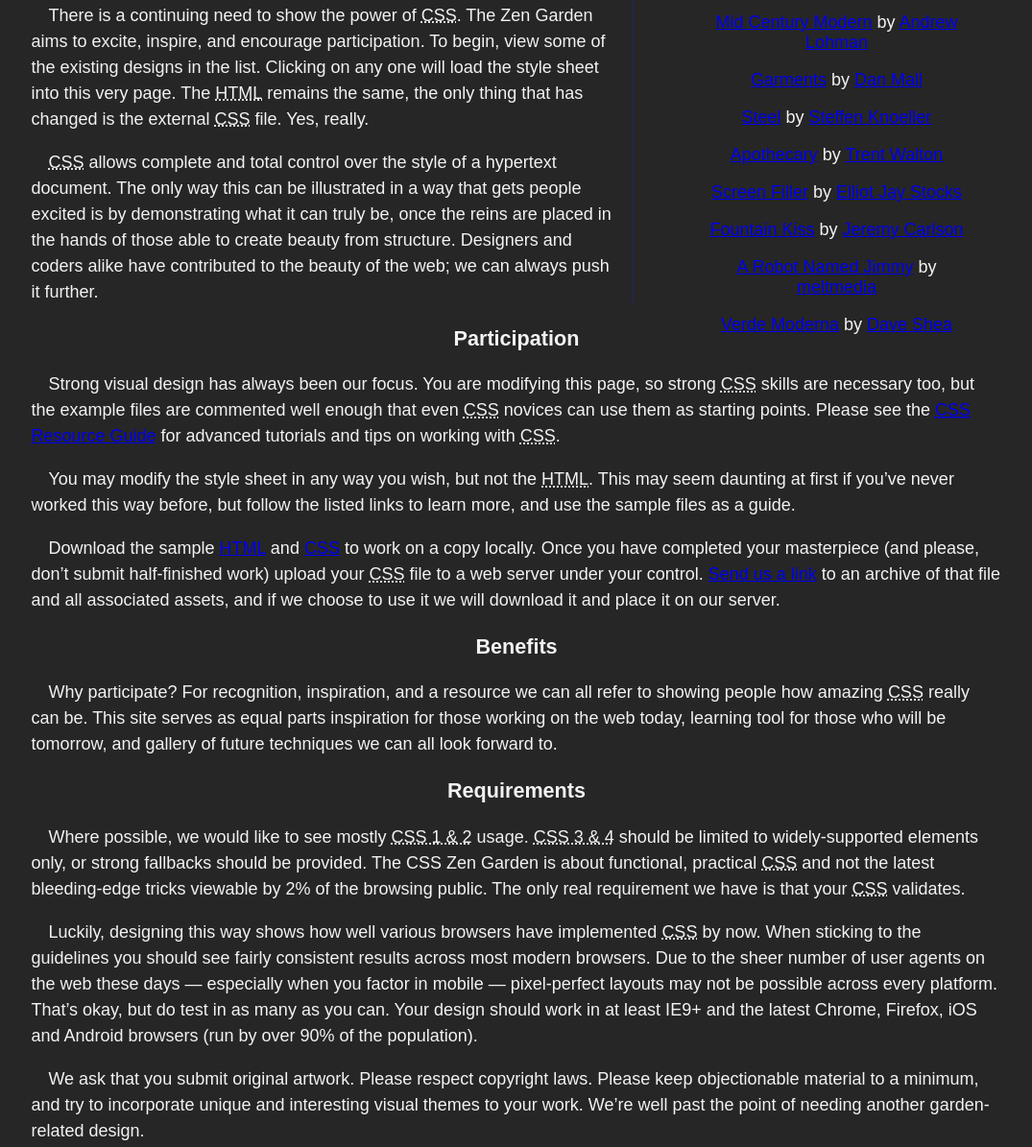
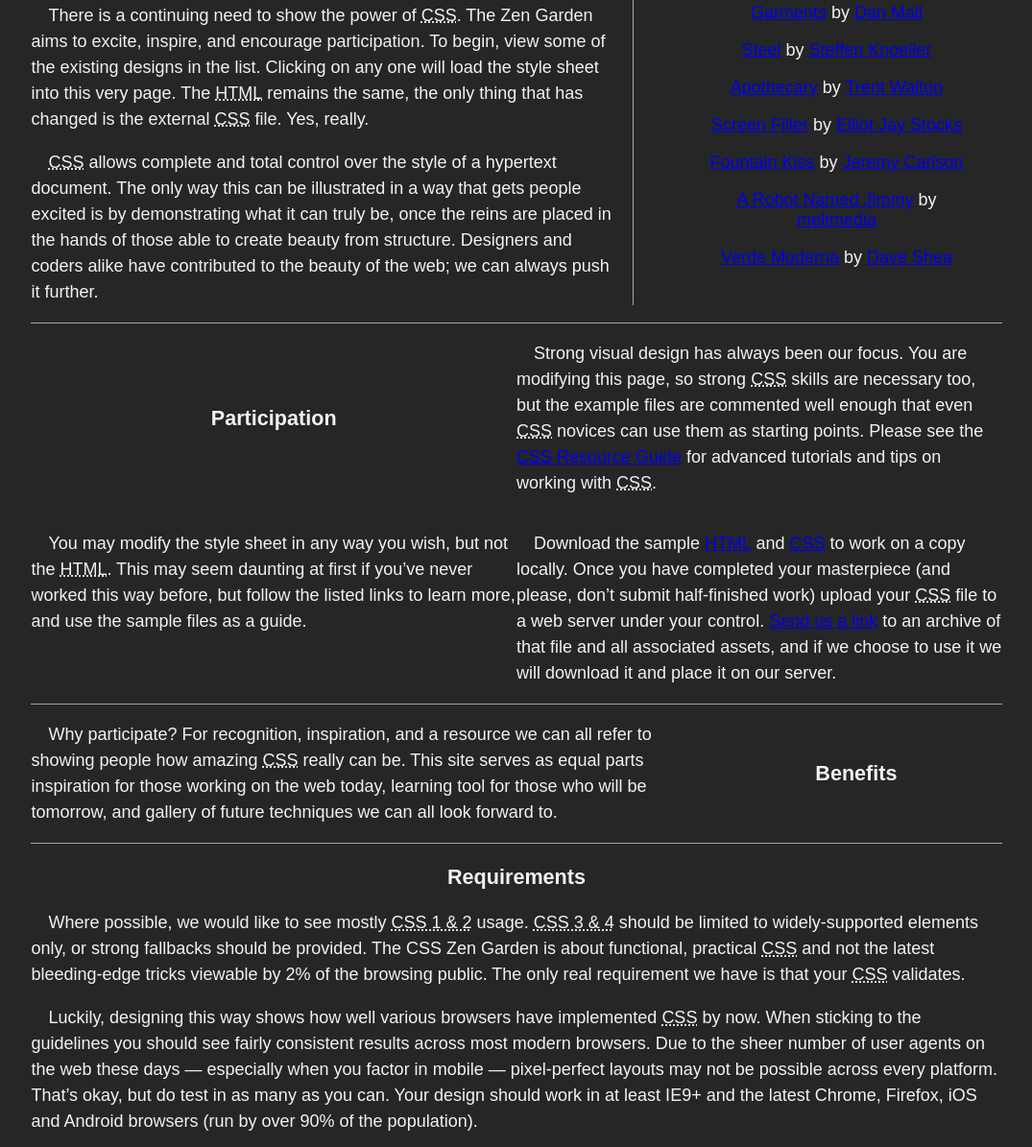
Before and after one commit to Pedro-Henrique-Fersilv/Exerc-cio, a plain HTML site: page zen garden/index.html in a window 1280 px wide. Shown: the part 643-1838 px from the top of the page at 96% size, without its empty margins (102-1177 px from the left). Drawn offline with Linux system fonts and the light colour scheme.

Commit message:
Add files via upload

```diff
--- a/zen garden/style.css
+++ b/zen garden/style.css
@@ -64,7 +64,7 @@ aside ul li {
 
 .main footer {margin: 4%;}
 .main footer a {
-    border: solid 2px #A6A6A6;;
+    border: solid 2px #A6A6A6;
     padding: 0.5em;
     display: inline-block;
     padding-right: 2%;
@@ -74,15 +74,50 @@ aside ul li {
     width: 60%;
     padding-right: 2%;
     margin-right: 35%;
-    border-right: solid 1px #1f295c;
+    border-right: solid 1px #A6A6A6;
 }
 
 #design-selection {
     position: absolute;
-    top: 560px;
+    top: 490px;
     left:  62%;
     padding-left: 1%;
     padding-right: 1%;
+}
+
+.supporting footer {
+    display: flex;
+    justify-content: space-evenly;
+}
+
+.benefits {
+    border-top: solid 1px #A6A6A6;
+    border-bottom: solid 1px #A6A6A6;
+    display: flex;
+}
+
+.benefits h3 {
+    flex-basis: 30%;
+    align-self: center;
+    order: 2;
+}
+
+.benefits p {
+    flex-basis: 70%;
+}
+
+.participation {
+    border-top: solid 1px #A6A6A6;
+    display: flex;
+    flex-wrap: wrap;
+}
+
+.participation h3, .participation p {
+    flex-basis: 50%;
+}
+
+.participation h3 {
+    align-self: center;
 }
 
 #zen-intro {height: 550px;}
```
